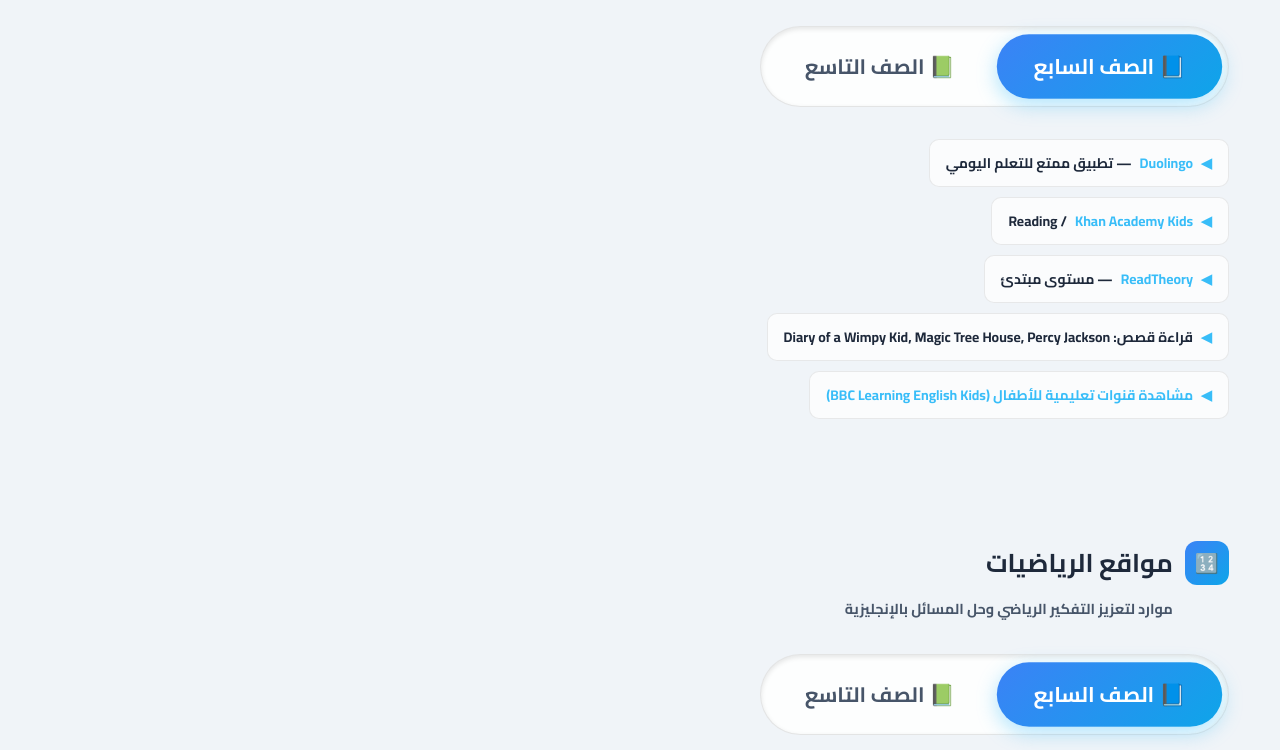
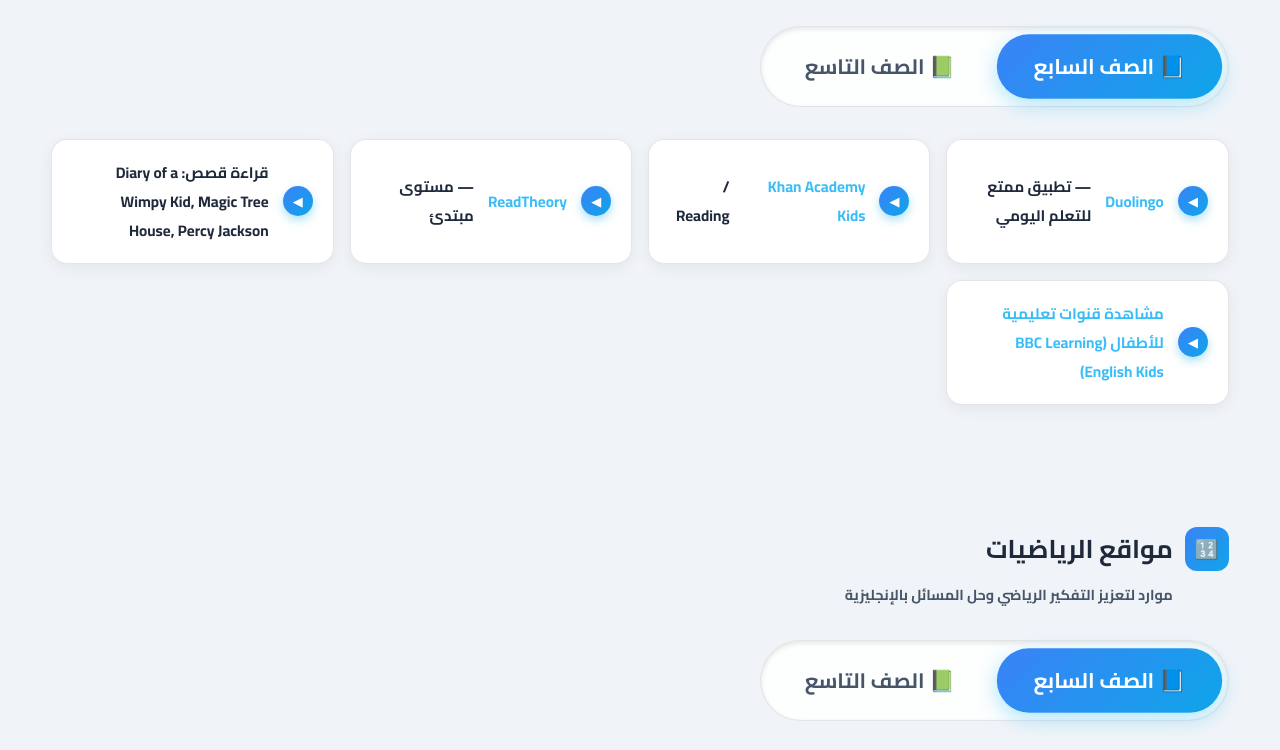
Before and after one commit to Qatar-Science-and-Technology-School/QSTSSDigitalGuide, a plain HTML site: page index.html in a window 1280 px wide. Shown: the part 2380-3130 px from the top of the page. Drawn offline with Linux system fonts and the light colour scheme.

Commit message:
Convert resource list items to cards with hover effects

```diff
--- a/index.html
+++ b/index.html
@@ -330,22 +330,42 @@
   }
 
   /* ── Resource List ── */
-  .res-list { list-style: none; display: flex; flex-direction: column; gap: 10px; }
+  .res-list { list-style: none; display: grid; grid-template-columns: repeat(auto-fill, minmax(280px, 1fr)); gap: 16px; }
   .res-list li {
-    display: inline-flex; align-items: center; gap: 8px;
-    padding: 10px 16px;
-    background: var(--res-bg);
-    border: 1px solid var(--res-border);
-    border-radius: 10px;
-    font-size: .87rem;
+    display: flex;
+    align-items: center;
+    gap: 14px;
+    padding: 18px 20px;
+    background: var(--card-bg);
+    border: 1px solid var(--card-border);
+    border-radius: 16px;
+    font-size: .95rem;
     color: var(--text);
-    transition: background .2s;
-    width: fit-content;
+    box-shadow: 0 4px 16px rgba(0,0,0,0.08);
+    transition: transform .25s ease, box-shadow .25s ease, border-color .25s ease;
+    position: relative;
+    overflow: hidden;
+    width: 100%;
+  }
+  .res-list li::before {
+    content: '◀';
+    color: #fff;
+    font-size: 0.75rem;
+    background: var(--gradient);
+    width: 30px; height: 30px;
+    border-radius: 50%;
+    display: flex; align-items: center; justify-content: center;
+    flex-shrink: 0;
+    box-shadow: 0 4px 10px rgba(14,165,233,0.35);
+  }
+  .res-list li:hover {
+    transform: translateY(-4px);
+    box-shadow: 0 12px 28px rgba(14,165,233,0.2);
+    border-color: rgba(14,165,233,0.4);
   }
   .res-list li a { color: var(--secondary); text-decoration: none; font-weight: 700; transition: color .2s; }
   .res-list li a:hover { color: #38bdf8; text-decoration: underline; }
-  .res-list li:hover { background: rgba(14,165,233,.08); }
-  .res-list li::before { content: '◀'; color: var(--secondary); flex-shrink: 0; }
+  body.light .res-list li { background: #ffffff; box-shadow: 0 4px 16px rgba(0,0,0,0.06); }
 
   /* ── Modern Grade Tabs ── */
   .tabs {
```
